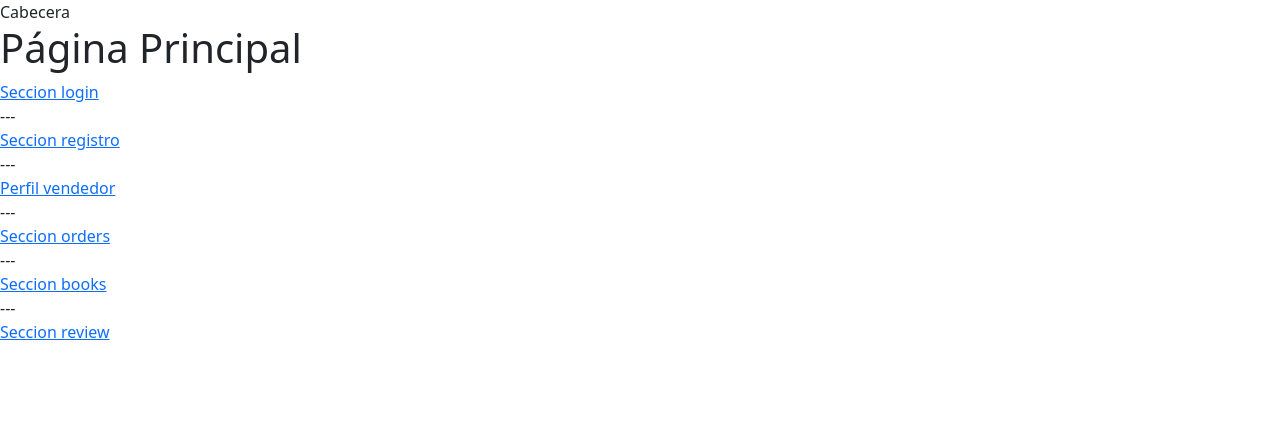
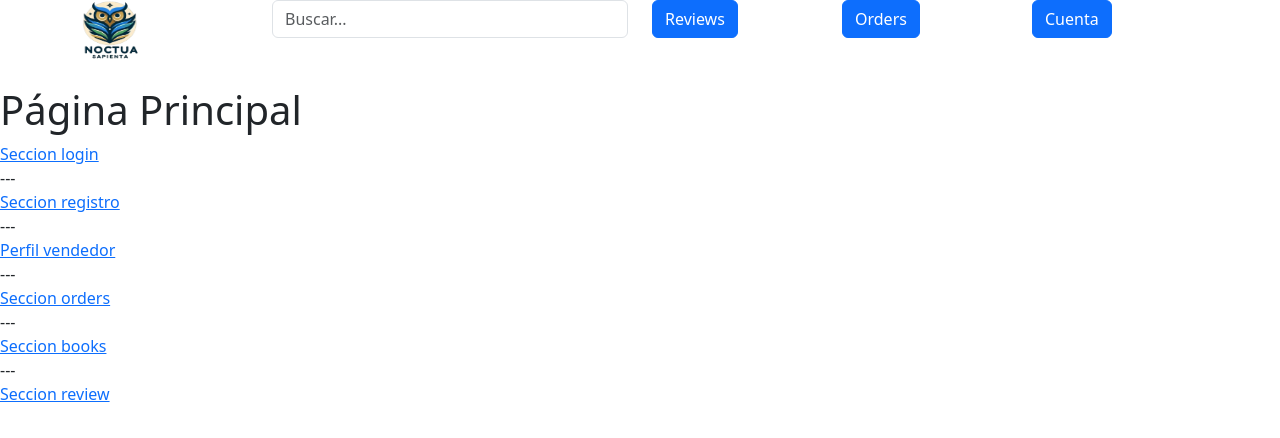
Before and after one commit to preinaj/frontend-LyP, a React (Create React App) app: page / in a window 1280 px wide. Shown: the top 438 px of the page. Built offline with nearby package versions, Linux system fonts and the light colour scheme.

Commit message:
Init mainHeader

```diff
--- a/public/index.html
+++ b/public/index.html
@@ -49,8 +49,7 @@
   </head>
   <body>
     <noscript>You need to enable JavaScript to run this app.</noscript>
-    <div id="header">Cabecera</div>
-    <div className="separator"></div>
+    <div id="header"></div>
     <div id="root"></div>
     <!--
       This HTML file is a template.
--- /dev/null
+++ b/src/header.js
@@ -0,0 +1,34 @@
+import React from 'react';
+import { Container, Button, Row, Col, InputGroup, FormControl } from 'react-bootstrap';
+import logo from './img/logo.png';
+
+function Header() {
+    return (
+        <Container>
+            <Row>
+                <Col xs={2}><a href='/'><img src={logo} alt="Logo" className="icono"/></a></Col>
+                <Col xs={4}>
+                    <InputGroup className="mb-5">
+                        <FormControl
+                            placeholder="Buscar..."
+                            aria-label="Buscar..."
+                            aria-describedby="basic-addon2"
+                        />
+
+                    </InputGroup>
+                </Col>
+                <Col xs={2}>
+                    <Button className="btn btn-primary"> Reviews </Button>
+                </Col>
+                <Col xs={2}>
+                    <Button className="btn btn-primary"> Orders </Button>
+                </Col>
+                <Col xs={2}>
+                    <Button className="btn btn-primary"> Cuenta </Button>
+                </Col>
+            </Row>
+        </Container>
+    );
+  }
+
+  export default Header;
--- a/src/index.js
+++ b/src/index.js
@@ -2,11 +2,14 @@ import React from 'react';
 import ReactDOM from 'react-dom/client';
 import './index.css';
 import App from './App';
+import Header from './header';
 import reportWebVitals from './reportWebVitals';
 
 const root = ReactDOM.createRoot(document.getElementById('root'));
 root.render(
   <React.StrictMode>
+    <Header />
+
     <App />
   </React.StrictMode>
 );
```
